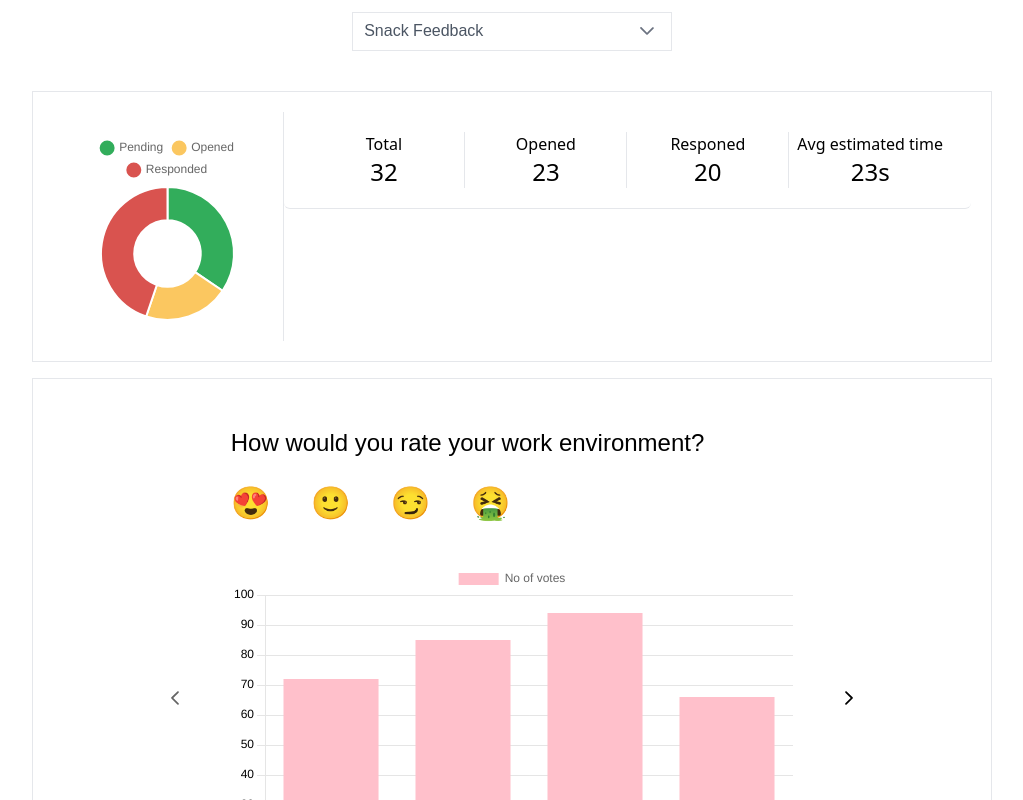
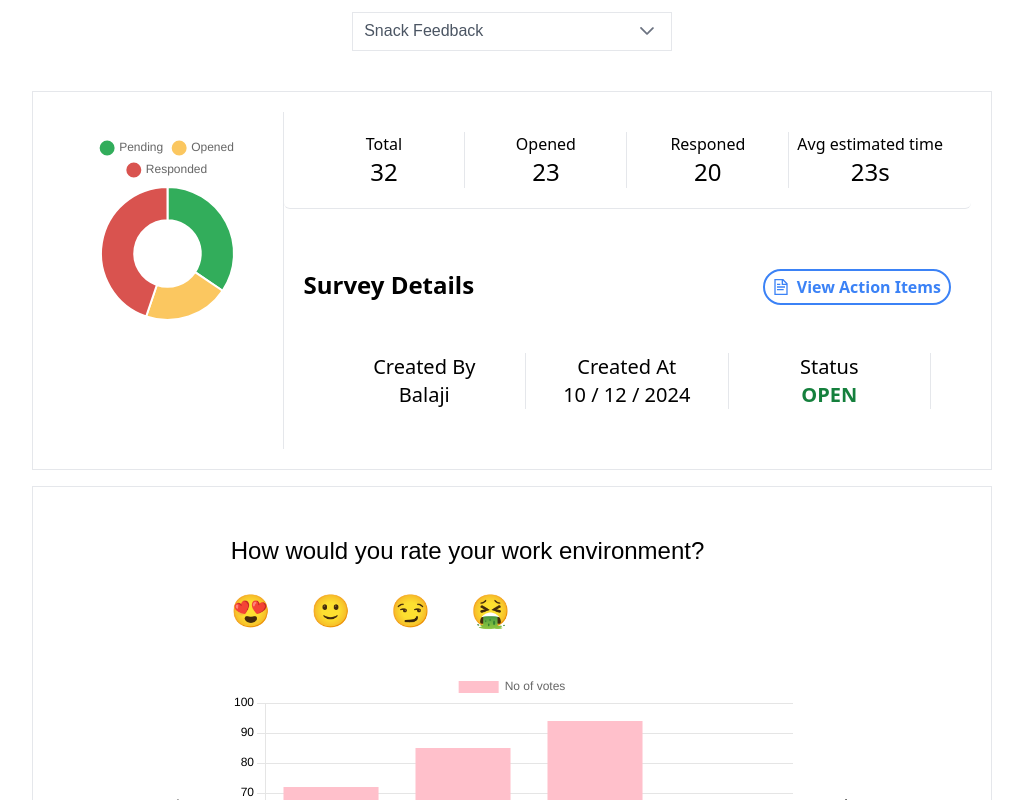
Before and after one commit to Balaji-Parimelazhagan/pulse-connect, a React (Vite) app in the folder ui/: page /survey/analytics/1 in a window 1280 px wide. Shown: the top 800 px of the page, without its empty margins (128-1151 px from the left). Built offline with nearby package versions, Linux system fonts and the light colour scheme; a web font is replaced by a local one.

Commit message:
Added the Survey Details in dashboard

```diff
--- a/ui/src/pages/SurveyDetail.tsx
+++ b/ui/src/pages/SurveyDetail.tsx
@@ -1,9 +1,11 @@
+import { Button } from "primereact/button";
 import { Carousel } from "primereact/carousel";
 import { Chart } from "primereact/chart";
 import { Dropdown } from "primereact/dropdown";
 import { RadioButton } from "primereact/radiobutton";
 import { TabPanel, TabView } from "primereact/tabview";
 import { useState } from "react";
+import { GrDocumentText } from "react-icons/gr";
 
 const SurveyDetail = () => {
   const countries = [{ name: "Snack Feedback" }];
@@ -91,7 +93,7 @@ const Track = () => {
             />
           </div>
         </div>
-        <div className="w-3/4 border-l">
+        <div className="w-3/4 border-l flex flex-col gap-10">
           <div className="flex rounded-md p-5 border-b">
             <div className="w-1/3 text-center border-r">
               <p>Total</p>
@@ -108,6 +110,44 @@ const Track = () => {
             <div className="w-1/3 text-center">
               <p>Avg estimated time</p>
               <p className="font-light text-2xl">23s</p>
+            </div>
+          </div>
+
+          <div className="m-5">
+            <div className="flex justify-between items-start">
+              <p className="text-2xl pb-8 font-semibold">Survey Details</p>
+              {/* <Button
+                label="View Details"
+                className="border border-blue-500 w-36 h-10"
+              /> */}
+              <Button
+                label="View Action Items"
+                className="border-2 border-blue-500 text-blue-500 rounded-r-full rounded-l-full p-1 px-2"
+                icon={
+                  <div className="mr-2">
+                    <GrDocumentText />
+                  </div>
+                }
+              />
+            </div>
+
+            <div className="flex rounded-md p-5 ">
+              <div className="w-1/3 text-center border-r">
+                <p className="text-xl">Created By</p>
+                <p className="font-light text-xl">Balaji</p>
+              </div>
+              <div className="w-1/3 text-center border-r">
+                <p className="text-xl">Created At</p>
+                <p className="font-light text-xl">10 / 12 / 2024</p>
+              </div>
+              <div className="w-1/3 text-center border-r">
+                <p className="text-xl">Status</p>
+                <p className="text-xl text-green-700 font-bold">OPEN</p>
+              </div>
+              {/* <div className="w-1/3 text-center">
+                <p>Avg estimated time</p>
+                <p className="font-light text-2xl">23s</p>
+              </div> */}
             </div>
           </div>
         </div>
```
